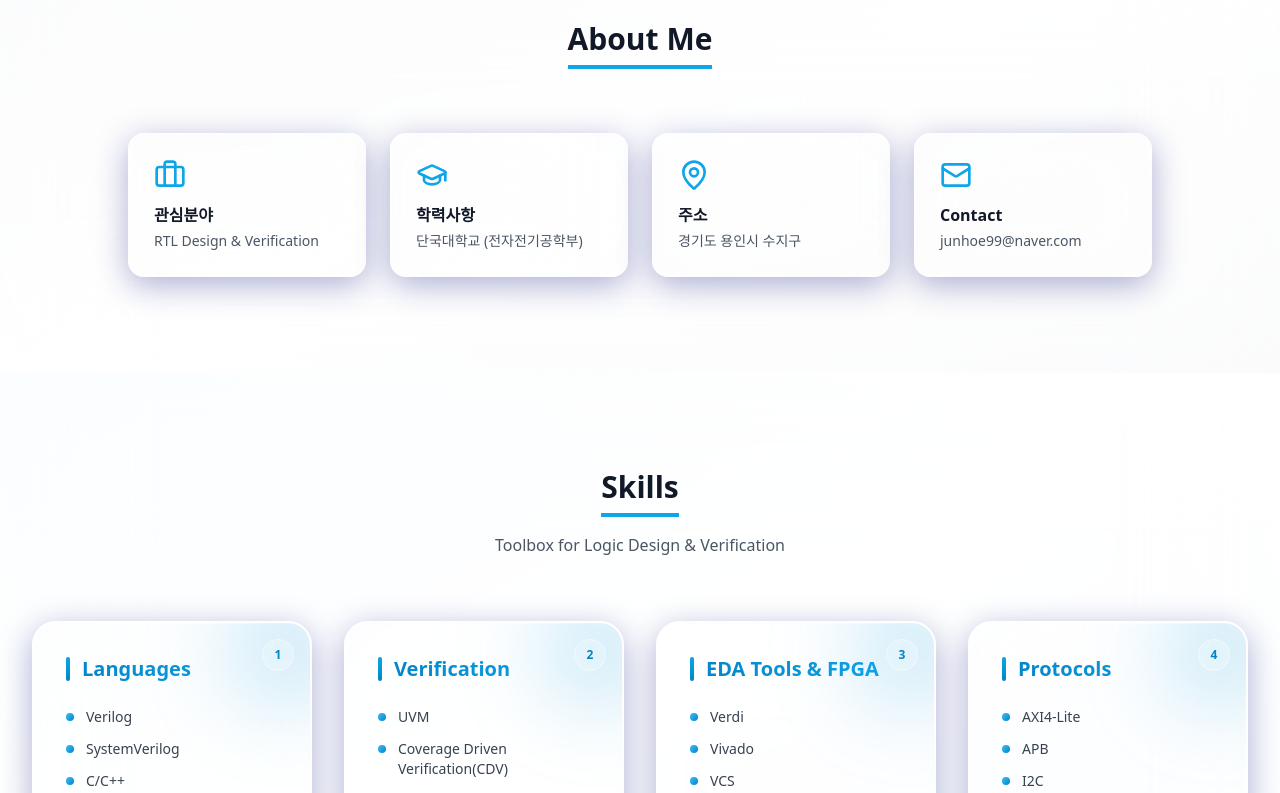
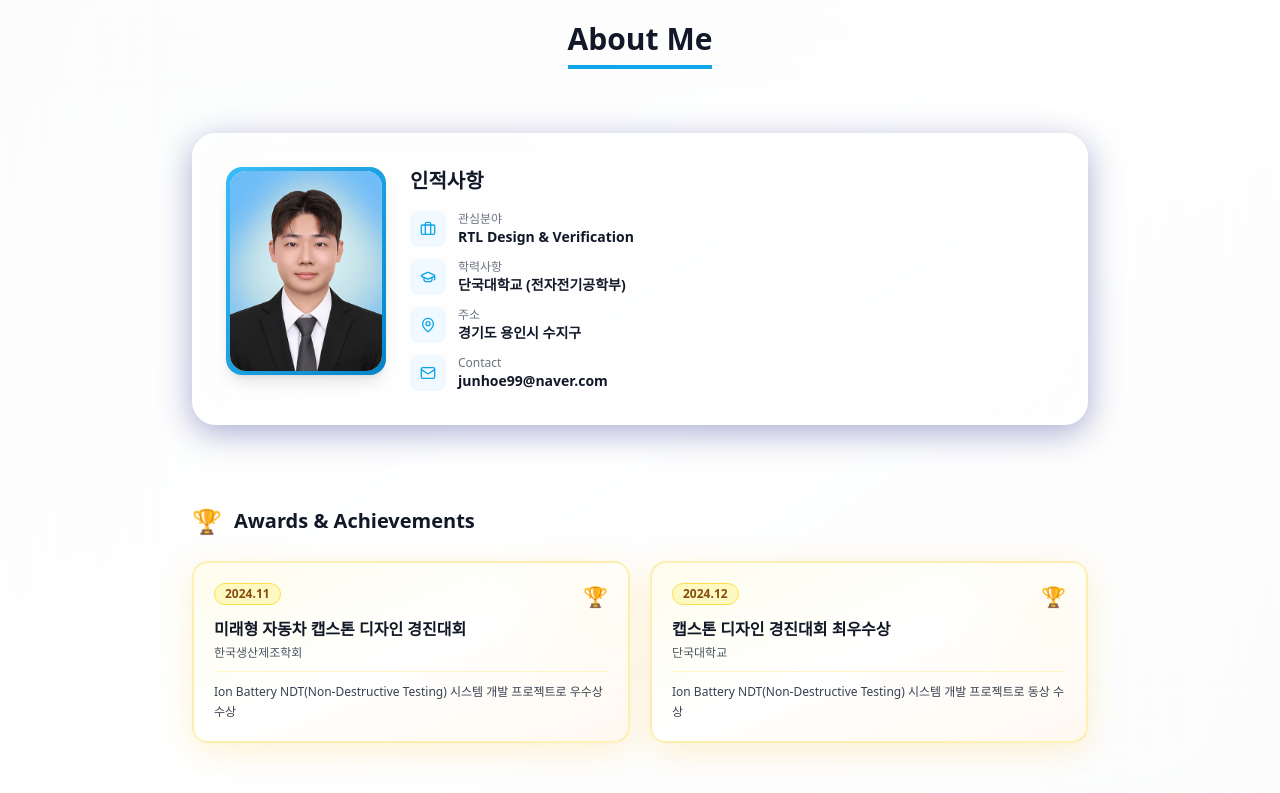
Before and after one commit to junhoe99/my-portfolio, a React (Vite) app: page /#/ in a window 1280 px wide. Shown: the part 780-1573 px from the top of the page. Built offline with nearby package versions, Linux system fonts and the light colour scheme; a web font is replaced by a local one.

Commit message:
feat: Add profile image and improve About Me section layout

```diff
--- a/src/data/projects.ts
+++ b/src/data/projects.ts
@@ -9,7 +9,21 @@ export const PROFILE_DATA = {
   github: "https://github.com/junhoe99",
   education: "단국대학교 (전자전기공학부)",
   location: "경기도 용인시 수지구",
-  resumeUrl: "/resume.pdf" // Placeholder
+  resumeUrl: "/resume.pdf", // Placeholder
+  awards: [
+    {
+      title: "미래형 자동차 캡스톤 디자인 경진대회",
+      organization: "한국생산제조학회",
+      date: "2024.11",
+      description: "Ion Battery NDT(Non-Destructive Testing) 시스템 개발 프로젝트로 우수상 수상"
+    },
+    {
+      title: "캡스톤 디자인 경진대회 최우수상",
+      organization: "단국대학교",
+      date: "2024.12",
+      description: "Ion Battery NDT(Non-Destructive Testing) 시스템 개발 프로젝트로 동상 수상"
+    }
+  ]
 };
 
 export const SKILLS_DATA: SkillCategory[] = [
@@ -126,5 +140,37 @@ export const PROJECTS_DATA: Project[] = [
     links: [
       { type: 'github', url: 'https://github.com', label: 'GitHub' }
     ]
+  },
+  {
+    id: "line-buffer-controller",
+    title: "VGA Line Buffer Controller",
+    period: "2024.11 ~ 2024.12",
+    teamSize: "Solo",
+    tags: [ProjectCategory.RTL_DESIGN],
+    thumbnail: "https://picsum.photos/800/600?random=4",
+    summary: "영상 처리를 위한 효율적인 Line Buffer 제어 모듈을 설계하여 메모리 사용량을 최소화하면서 실시간 스트리밍 처리를 구현했습니다.",
+    featured: false,
+    background: "실시간 영상 처리 시스템에서 전체 프레임을 저장하는 것은 메모리 자원 낭비가 심합니다. 3x3, 5x5 등의 커널 기반 필터링은 몇 줄의 데이터만 필요하므로, Line Buffer 방식으로 메모리 효율성을 극대화하고자 했습니다.",
+    role: [
+      "Line Buffer FIFO 구조 설계 및 구현",
+      "Read/Write Pointer 관리 로직 설계",
+      "다양한 커널 크기(3x3, 5x5) 지원 가능한 파라미터화 설계",
+      "AXI-Stream 인터페이스 연동"
+    ],
+    results: "640x480 영상 처리 시 기존 Frame Buffer 대비 메모리 사용량을 95% 절감했습니다. 최대 60fps 처리 속도를 달성하며 타이밍 제약을 만족했습니다.",
+    troubleshooting: [
+      {
+        problem: "Line Buffer의 Read/Write 포인터가 충돌하여 데이터 무결성이 깨지는 문제가 발생했습니다.",
+        problemImage: "",
+        analysis: "Write와 Read 동작이 동시에 발생할 때 포인터 업데이트 타이밍이 맞지 않아 같은 주소를 참조하거나 오래된 데이터를 읽는 현상이 발견되었습니다.",
+        solution: "Gray Code 기반 포인터 관리를 도입하여 Clock Domain Crossing 문제를 해결하고, Valid/Ready 핸드셰이크 프로토콜로 데이터 흐름을 제어했습니다.",
+        result: "모든 테스트 케이스에서 데이터 무결성 100% 유지를 달성했으며, 연속 스트리밍 처리에서도 안정적인 동작을 확인했습니다.",
+        resultImage: ""
+      }
+    ],
+    techStack: ["Verilog", "Vivado", "AXI-Stream"],
+    links: [
+      { type: 'github', url: 'https://github.com', label: 'Source Code' }
+    ]
   }
 ];
--- a/src/pages/Home.tsx
+++ b/src/pages/Home.tsx
@@ -83,37 +83,116 @@ const Home: React.FC = () => {
       <section id="about" className="py-24 bg-gradient-to-br from-gray-50 via-white to-gray-50 dark:from-dark-bg dark:via-[#1a2332] dark:to-dark-bg reveal-on-scroll relative overflow-hidden">
         {/* Glass layer overlay */}
         <div className="absolute inset-0 bg-white/30 dark:bg-white/5 backdrop-blur-3xl"></div>
-        <div className="max-w-7ㄲxl mx-auto px-4 sm:px-6 lg:px-8 relative z-10">
+        <div className="max-w-7xl mx-auto px-4 sm:px-6 lg:px-8 relative z-10">
           <div className="text-center mb-16">
              <h2 className="text-3xl font-bold text-gray-900 dark:text-white inline-block border-b-4 border-primary-500 pb-2">About Me</h2>
           </div>
 
-          <div className="grid grid-cols-1 sm:grid-cols-2 lg:grid-cols-4 gap-6 max-w-5xl mx-auto">
-                <div className="group p-6 bg-white/30 dark:bg-white/5 backdrop-blur-2xl rounded-2xl border-2 border-white/50 dark:border-white/20 shadow-[0_8px_32px_0_rgba(31,38,135,0.37)] hover:shadow-[0_8px_32px_0_rgba(59,130,246,0.5)] transition-all duration-500 hover:-translate-y-2 hover:bg-white/40 dark:hover:bg-white/10">
-                   <div className="absolute inset-0 rounded-2xl bg-gradient-to-br from-white/40 to-transparent opacity-0 group-hover:opacity-100 transition-opacity duration-500"></div>
-                   <Briefcase className="w-8 h-8 text-primary-500 mb-3 relative z-10" />
-                   <h4 className="font-bold text-gray-900 dark:text-white mb-1 relative z-10">관심분야</h4>
-                   <p className="text-sm text-gray-600 dark:text-gray-400 relative z-10">RTL Design & Verification</p>
+          {/* Profile Section */}
+          <div className="max-w-4xl mx-auto mb-20">
+            <div className="bg-white/40 dark:bg-white/5 backdrop-blur-2xl rounded-3xl border-2 border-white/50 dark:border-white/20 shadow-[0_8px_32px_0_rgba(31,38,135,0.37)] overflow-hidden">
+              <div className="flex flex-col md:flex-row items-center md:items-start gap-6 p-6 md:p-8">
+                {/* Profile Image */}
+                <div className="flex-shrink-0">
+                  <div className="relative w-40 h-52 rounded-2xl bg-gradient-to-br from-primary-400 to-primary-600 p-1 shadow-lg">
+                    <div className="w-full h-full rounded-2xl bg-white dark:bg-gray-800 overflow-hidden">
+                      {/* Profile Image */}
+                      <img
+                        src="/profile.jpg"
+                        alt={PROFILE_DATA.name}
+                        className="w-full h-full object-cover"
+                      />
+                    </div>
+                  </div>
                 </div>
-                <div className="group p-6 bg-white/30 dark:bg-white/5 backdrop-blur-2xl rounded-2xl border-2 border-white/50 dark:border-white/20 shadow-[0_8px_32px_0_rgba(31,38,135,0.37)] hover:shadow-[0_8px_32px_0_rgba(59,130,246,0.5)] transition-all duration-500 hover:-translate-y-2 hover:bg-white/40 dark:hover:bg-white/10">
-                   <div className="absolute inset-0 rounded-2xl bg-gradient-to-br from-white/40 to-transparent opacity-0 group-hover:opacity-100 transition-opacity duration-500"></div>
-                   <GraduationCap className="w-8 h-8 text-primary-500 mb-3 relative z-10" />
-                   <h4 className="font-bold text-gray-900 dark:text-white mb-1 relative z-10">학력사항</h4>
-                   <p className="text-sm text-gray-600 dark:text-gray-400 relative z-10">{PROFILE_DATA.education}</p>
+
+                {/* Profile Info */}
+                <div className="flex-1">
+                  <h3 className="text-xl font-bold text-gray-900 dark:text-white mb-4">인적사항</h3>
+                  <div className="space-y-3">
+                    <div className="flex items-start gap-3 group">
+                      <div className="flex-shrink-0 w-9 h-9 rounded-lg bg-primary-50 dark:bg-primary-900/20 flex items-center justify-center group-hover:scale-110 transition-transform">
+                        <Briefcase className="w-4 h-4 text-primary-500" />
+                      </div>
+                      <div>
+                        <p className="text-xs text-gray-500 dark:text-gray-400">관심분야</p>
+                        <p className="text-sm font-semibold text-gray-900 dark:text-white">RTL Design & Verification</p>
+                      </div>
+                    </div>
+
+                    <div className="flex items-start gap-3 group">
+                      <div className="flex-shrink-0 w-9 h-9 rounded-lg bg-primary-50 dark:bg-primary-900/20 flex items-center justify-center group-hover:scale-110 transition-transform">
+                        <GraduationCap className="w-4 h-4 text-primary-500" />
+                      </div>
+                      <div>
+                        <p className="text-xs text-gray-500 dark:text-gray-400">학력사항</p>
+                        <p className="text-sm font-semibold text-gray-900 dark:text-white">{PROFILE_DATA.education}</p>
+                      </div>
+                    </div>
+
+                    <div className="flex items-start gap-3 group">
+                      <div className="flex-shrink-0 w-9 h-9 rounded-lg bg-primary-50 dark:bg-primary-900/20 flex items-center justify-center group-hover:scale-110 transition-transform">
+                        <MapPin className="w-4 h-4 text-primary-500" />
+                      </div>
+                      <div>
+                        <p className="text-xs text-gray-500 dark:text-gray-400">주소</p>
+                        <p className="text-sm font-semibold text-gray-900 dark:text-white">{PROFILE_DATA.location}</p>
+                      </div>
+                    </div>
+
+                    <div className="flex items-start gap-3 group">
+                      <div className="flex-shrink-0 w-9 h-9 rounded-lg bg-primary-50 dark:bg-primary-900/20 flex items-center justify-center group-hover:scale-110 transition-transform">
+                        <Mail className="w-4 h-4 text-primary-500" />
+                      </div>
+                      <div>
+                        <p className="text-xs text-gray-500 dark:text-gray-400">Contact</p>
+                        <p className="text-sm font-semibold text-gray-900 dark:text-white">{PROFILE_DATA.email}</p>
+                      </div>
+                    </div>
+                  </div>
                 </div>
-                <div className="group p-6 bg-white/30 dark:bg-white/5 backdrop-blur-2xl rounded-2xl border-2 border-white/50 dark:border-white/20 shadow-[0_8px_32px_0_rgba(31,38,135,0.37)] hover:shadow-[0_8px_32px_0_rgba(59,130,246,0.5)] transition-all duration-500 hover:-translate-y-2 hover:bg-white/40 dark:hover:bg-white/10">
-                   <div className="absolute inset-0 rounded-2xl bg-gradient-to-br from-white/40 to-transparent opacity-0 group-hover:opacity-100 transition-opacity duration-500"></div>
-                   <MapPin className="w-8 h-8 text-primary-500 mb-3 relative z-10" />
-                   <h4 className="font-bold text-gray-900 dark:text-white mb-1 relative z-10">주소</h4>
-                   <p className="text-sm text-gray-600 dark:text-gray-400 relative z-10">{PROFILE_DATA.location}</p>
-                </div>
-                <div className="group p-6 bg-white/30 dark:bg-white/5 backdrop-blur-2xl rounded-2xl border-2 border-white/50 dark:border-white/20 shadow-[0_8px_32px_0_rgba(31,38,135,0.37)] hover:shadow-[0_8px_32px_0_rgba(59,130,246,0.5)] transition-all duration-500 hover:-translate-y-2 hover:bg-white/40 dark:hover:bg-white/10">
-                   <div className="absolute inset-0 rounded-2xl bg-gradient-to-br from-white/40 to-transparent opacity-0 group-hover:opacity-100 transition-opacity duration-500"></div>
-                   <Mail className="w-8 h-8 text-primary-500 mb-3 relative z-10" />
-                   <h4 className="font-bold text-gray-900 dark:text-white mb-1 relative z-10">Contact</h4>
-                   <p className="text-sm text-gray-600 dark:text-gray-400 relative z-10">{PROFILE_DATA.email}</p>
-                </div>
-             </div>
+              </div>
+            </div>
+          </div>
+
+          {/* Awards Section */}
+          {PROFILE_DATA.awards && PROFILE_DATA.awards.length > 0 && (
+            <div className="max-w-4xl mx-auto">
+              <div className="flex items-center gap-3 mb-6">
+                <div className="text-2xl">🏆</div>
+                <h3 className="text-xl font-bold text-gray-900 dark:text-white">Awards & Achievements</h3>
+              </div>
+              <div className="grid grid-cols-1 md:grid-cols-2 gap-5">
+                {PROFILE_DATA.awards.map((award, index) => (
+                  <div
+                    key={index}
+                    className="group p-5 bg-gradient-to-br from-yellow-50/80 via-white/80 to-orange-50/80 dark:from-yellow-900/10 dark:via-white/5 dark:to-orange-900/10 backdrop-blur-2xl rounded-2xl border-2 border-yellow-400/30 dark:border-yellow-600/30 shadow-[0_8px_32px_0_rgba(251,191,36,0.2)] hover:shadow-[0_8px_32px_0_rgba(251,191,36,0.4)] transition-all duration-500 hover:-translate-y-2 relative overflow-hidden"
+                  >
+                    {/* Decorative shine */}
+                    <div className="absolute top-0 right-0 w-20 h-20 bg-gradient-to-br from-yellow-400/20 to-transparent rounded-full blur-2xl"></div>
+
+                    <div className="relative">
+                      <div className="flex items-start justify-between mb-2">
+                        <span className="inline-flex items-center px-2.5 py-0.5 rounded-full text-xs font-semibold bg-yellow-100 dark:bg-yellow-900/30 text-yellow-800 dark:text-yellow-300 border border-yellow-300 dark:border-yellow-700">
+                          {award.date}
+                        </span>
+                        <div className="text-yellow-500 dark:text-yellow-400 text-xl">🏆</div>
+                      </div>
+
+                      <h4 className="font-bold text-base text-gray-900 dark:text-white mb-1.5 leading-tight">{award.title}</h4>
+                      <p className="text-xs text-gray-600 dark:text-gray-400 mb-2">{award.organization}</p>
+
+                      {award.description && (
+                        <div className="mt-2.5 pt-2.5 border-t border-yellow-200/50 dark:border-yellow-700/30">
+                          <p className="text-xs text-gray-700 dark:text-gray-300 leading-relaxed">{award.description}</p>
+                        </div>
+                      )}
+                    </div>
+                  </div>
+                ))}
+              </div>
+            </div>
+          )}
         </div>
       </section>
 
```
Also changed, not shown: src/types.ts (+7 -0 lines), public/profile.jpg (added), 1 other file (tests, documents, lock files or other folders).
